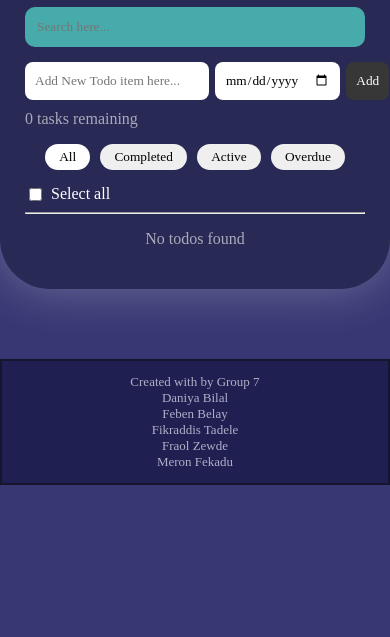
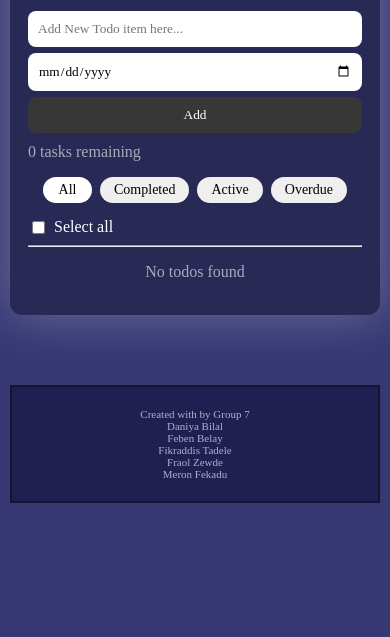
Before and after one commit to merofekad217-debug/Group7-ProductivityApp-Project, a plain HTML site: page index.html in a window 390 px wide. Shown: the part 207-844 px from the top of the page. Drawn offline with Linux system fonts and the light colour scheme; no server answers.

Commit message:
Correct responsive stylesheet link in index.html
Fixed the link to the responsive stylesheet and ensured proper HTML structure.

```diff
--- a/index.html
+++ b/index.html
@@ -4,7 +4,7 @@
   <meta charset="UTF-8">
   <title>Todo List</title>
   <link rel="stylesheet" href="style.css">
-  <link rel="responssive.css" href="responssive.css">
+  <link rel="stylesheet" href="responssive.css">
   <script src="script.js" defer></script>
 </head>
 
@@ -59,4 +59,5 @@
   </footer>
 
 </body>
+
 </html>
```
